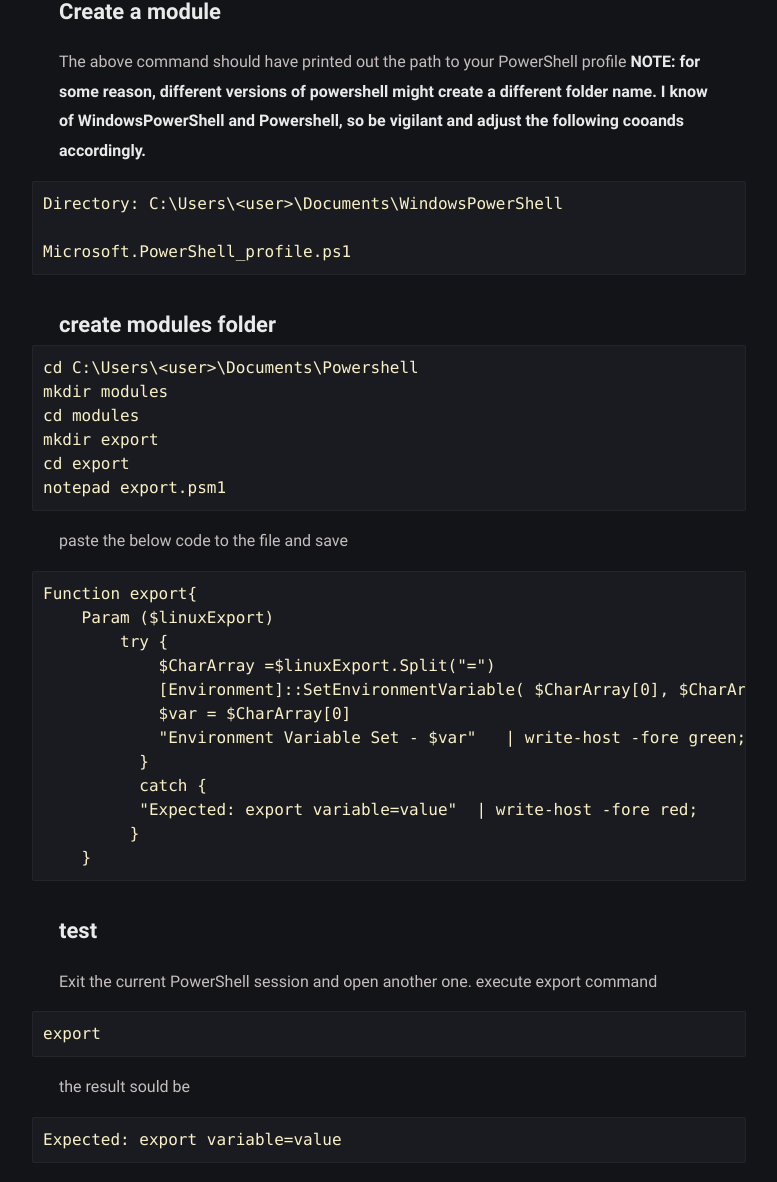
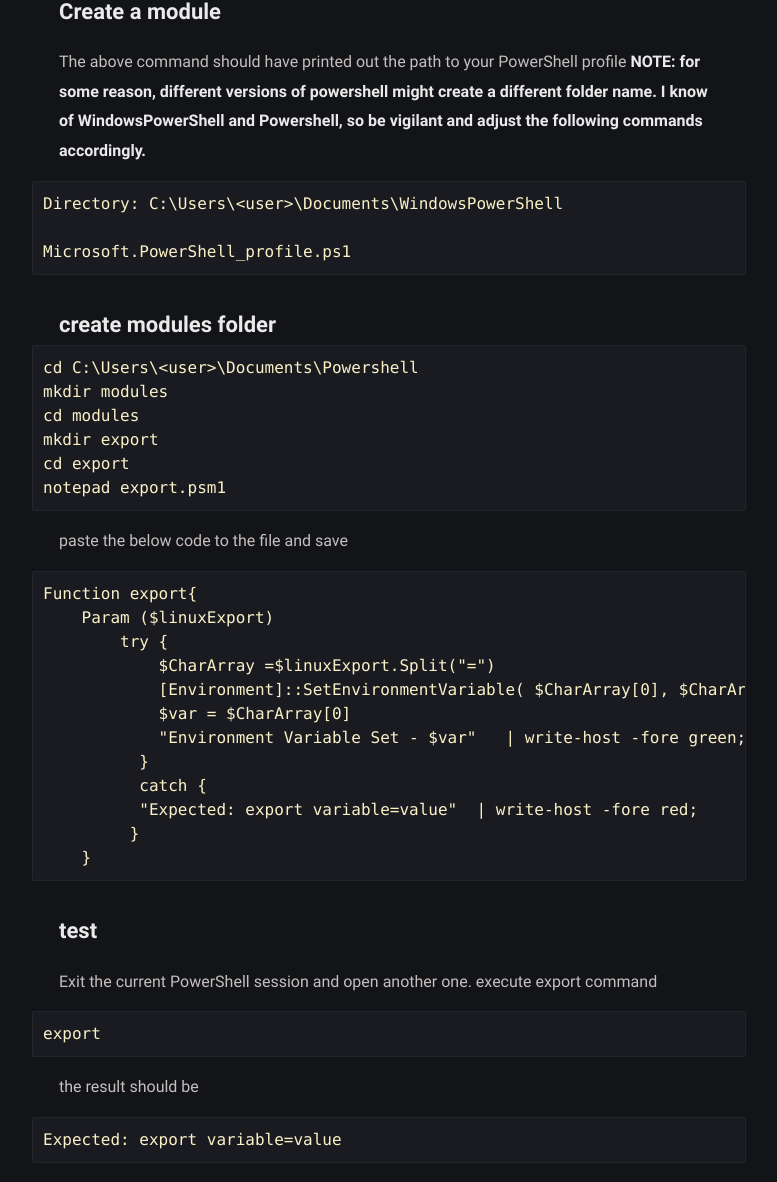
Before and after one commit to DawidKrysiak/dawidkrysiak.github.io, a Jekyll site: the page built from _posts/2023-11-03-export-command-in-windows.markdown, in a window 1280 px wide. Shown: the part 807-1989 px from the top of the page, without its empty margins (251-1028 px from the left). Built offline with Jekyll 4.4.1, drawn with Linux system fonts in a browser that asks for light colours.

Commit message:
Update 2023-11-03-export-command-in-windows.markdown

````diff
--- a/_posts/2023-11-03-export-command-in-windows.markdown
+++ b/_posts/2023-11-03-export-command-in-windows.markdown
@@ -23,7 +23,7 @@ New-Item –Path $Profile –Type File –Force
 ```
 ## Create a module
 The above command should have printed out the path to your PowerShell profile
-**NOTE: for some reason, different versions of powershell might create a different folder name. I know of WindowsPowerShell and Powershell, so be vigilant and adjust the following cooands accordingly.**
+**NOTE: for some reason, different versions of powershell might create a different folder name. I know of WindowsPowerShell and Powershell, so be vigilant and adjust the following commands accordingly.**
 ```
 Directory: C:\Users\<user>\Documents\WindowsPowerShell
 
@@ -62,7 +62,7 @@ execute export command
 ```
 export
 ```
-the result sould be
+the result should be
 
 ```
 Expected: export variable=value
````
